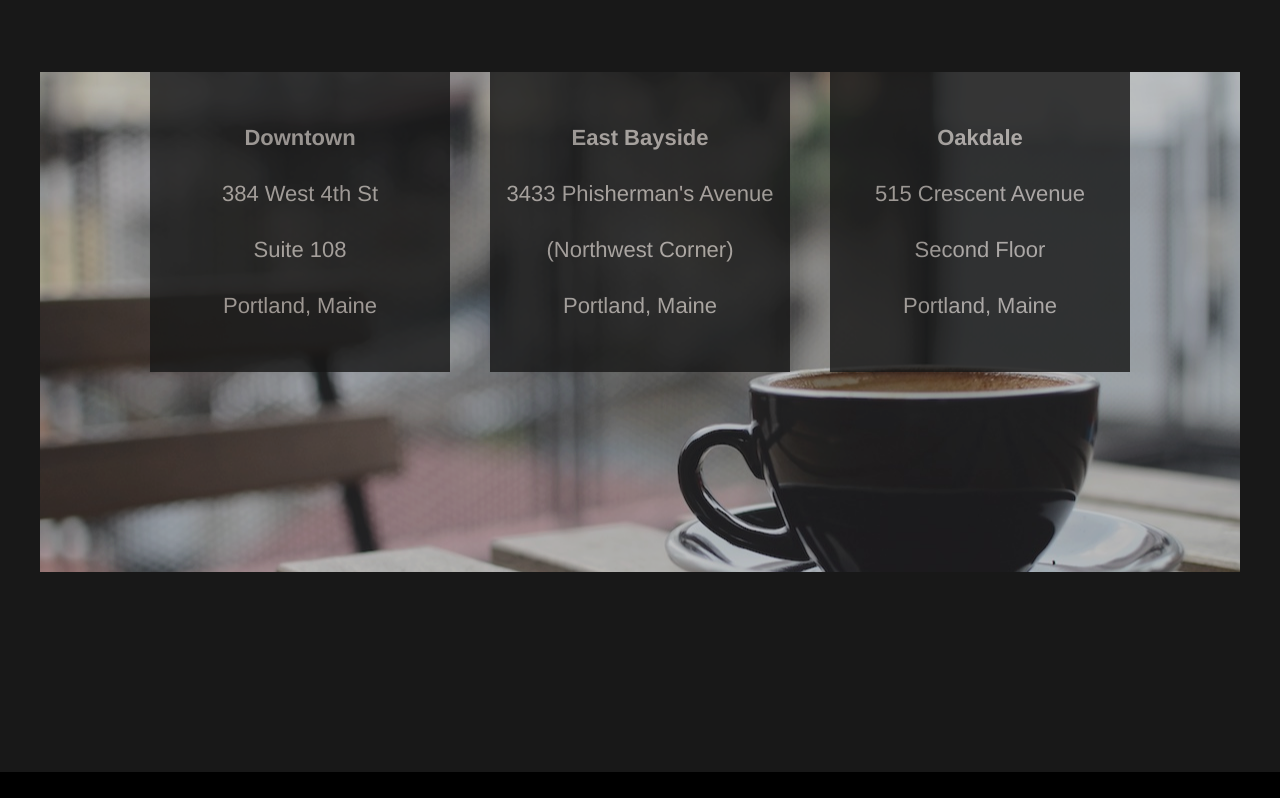
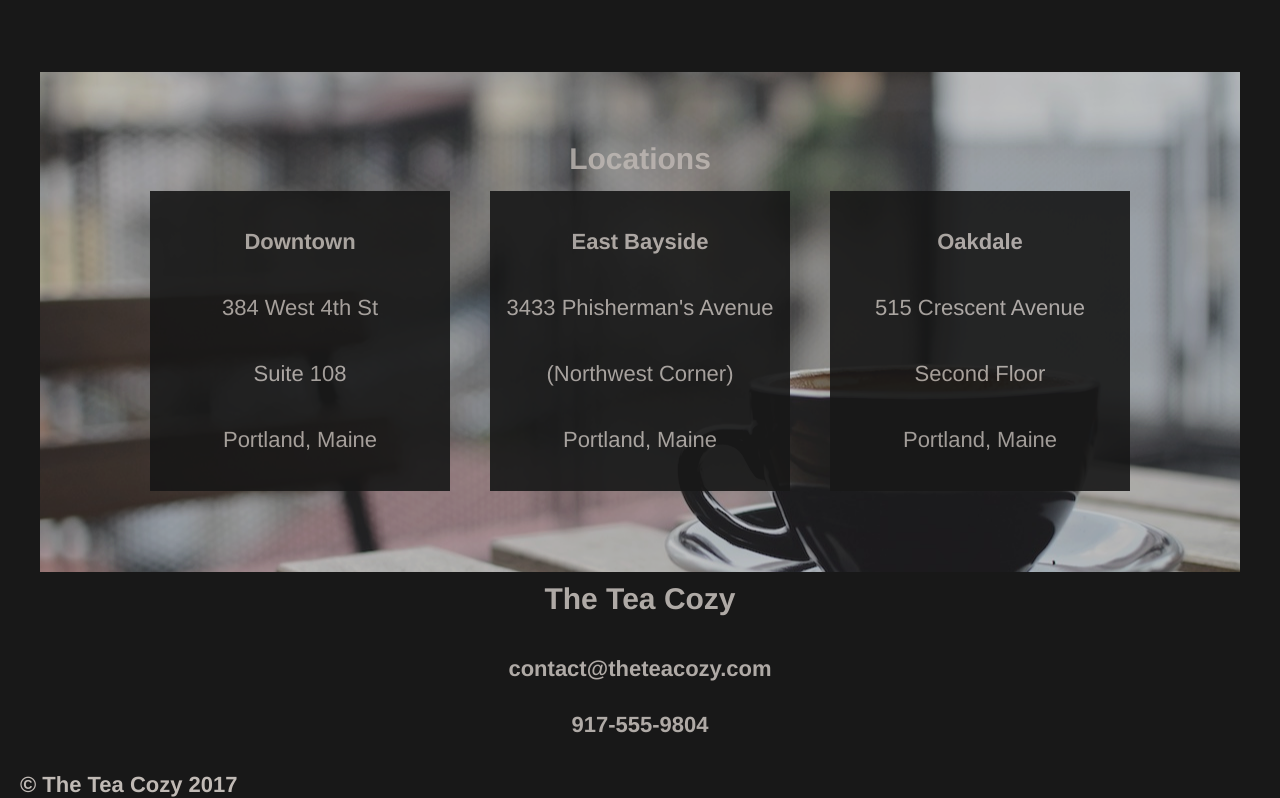
Before and after one commit to DaveAda/teacozy, a plain HTML site: page index.html in a window 1280 px wide. Shown: the part 1462-2260 px from the top of the page. Before the commit the page ends 2234 px from the top, so only its background shows below. Drawn offline with Linux system fonts and the light colour scheme.

Commit message:
As done as I can make it.

```diff
--- a/index.html
+++ b/index.html
@@ -7,7 +7,7 @@
 </head>
 <body>
 <!--HEADER-->
-	<header class="container">
+	<header class="flex-container">
 		<div class="logo">
 			<img src="images/img-tea-cozy-logo.png"/>
 		</div>
@@ -60,7 +60,7 @@
 	<div class="locations">
 		<div class="locationsbackground" id="location">
 			<div class="locationscontent">
-				<!--h2>Locations</h2-->
+				<h2>Locations</h2>
 			</div>
 			<div class="blackboxes">
 				<div class="addresses">
@@ -84,5 +84,17 @@
 			</div>
 		</div>
 	</div>
+<!--FOOTER-->
+	<footer class="container">
+		<div class="contactinfo">
+			<h2>The Tea Cozy</h2>
+			<h5>contact@theteacozy.com</h5>
+			<h5>917-555-9804</h5>
+		</div>
+	</footer>
+<!--COPYRIGHT-->
+	<div class="copyright">
+		<h5>&copy The Tea Cozy 2017</h5>
+	</div>
 </body>
 </html>
--- a/style.css
+++ b/style.css
@@ -113,15 +113,15 @@ header img{
  	background-position: center;
  	height: 500px;
  	width: 1200px;
- 	margin-bottom: 200px;
  }
 
+.locationscontent h2{
+	padding-top: 70px;
+	padding-bottom: 15px;
+}
  .blackboxes{
  	display: flex;
- 	flex-wrap: wrap;
- 	align-items: center;
  	justify-content: center;
- 	margin: 0 50px;
 
  }
  .addresses{
@@ -132,8 +132,29 @@ header img{
  	height: 300px;
  	width: 300px;
  	margin: 0 20px;
+ 	opacity: 1;
  }
 
  .addresses h3, p{
- 	padding: 15px 0;
+ 	padding: 20px 0;
  }
+ /*END LOCATIONS*/
+ /*CONTACT INFO*/
+ footer{
+ 	display: flex;
+ 	justify-content: center;
+ 	height: 200px;
+ }
+
+ footer h2{
+ 	padding: 10px;
+ }
+
+ footer h5{
+ 	margin: 30px 0;
+ }
+ /*END FOOTER*/
+ /*COPYRIGHT*/
+ .copyright{
+ 	text-align: left;
+ 	margin-left: 20px;
```
